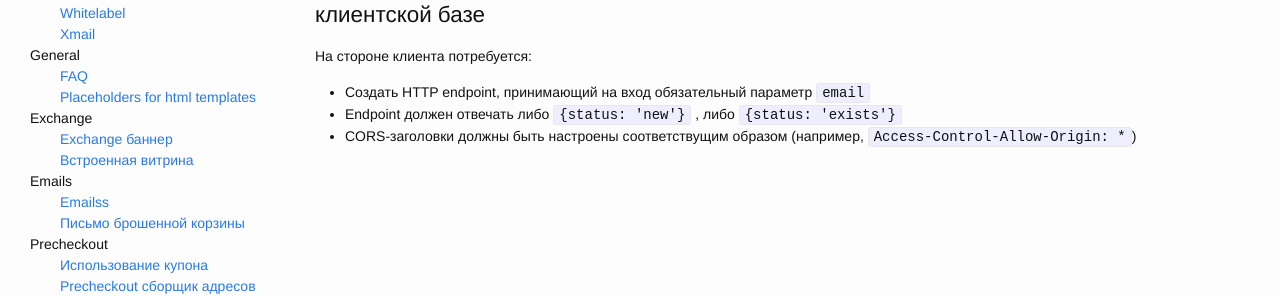
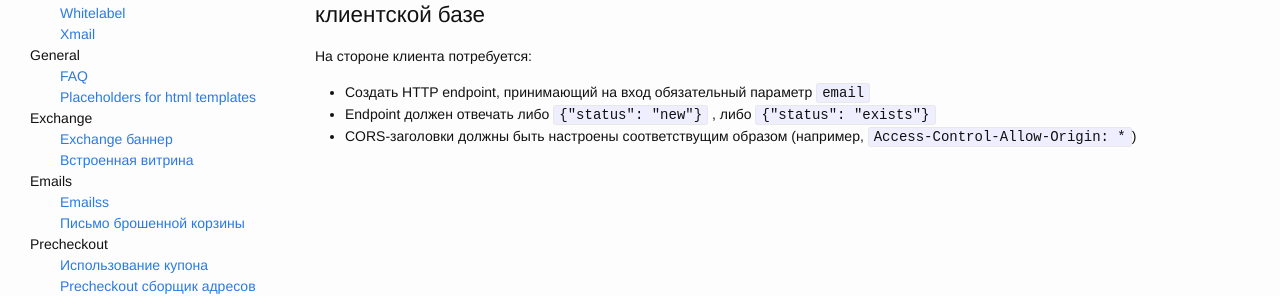
Before and after one commit to flocktory/flocktory.github.io, a Jekyll site: the page built from _docs_ru/faq.md, in a window 1280 px wide. Shown: the part 200-496 px from the top of the page. Built offline with Jekyll 4.4.1, drawn with Linux system fonts in a browser that asks for light colours.

Commit message:
Update faq.md

```diff
--- a/_docs_ru/faq.md
+++ b/_docs_ru/faq.md
@@ -8,5 +8,5 @@ section: general
 На стороне клиента потребуется:
 
 * Создать HTTP endpoint, принимающий на вход обязательный параметр `email`
-* Endpoint должен отвечать либо `{status: 'new'}` , либо `{status: 'exists'}`
+* Endpoint должен отвечать либо `{"status": "new"}` , либо `{"status": "exists"}`
 * CORS-заголовки должны быть настроены соответствущим образом (например, `Access-Control-Allow-Origin: *`)
```
